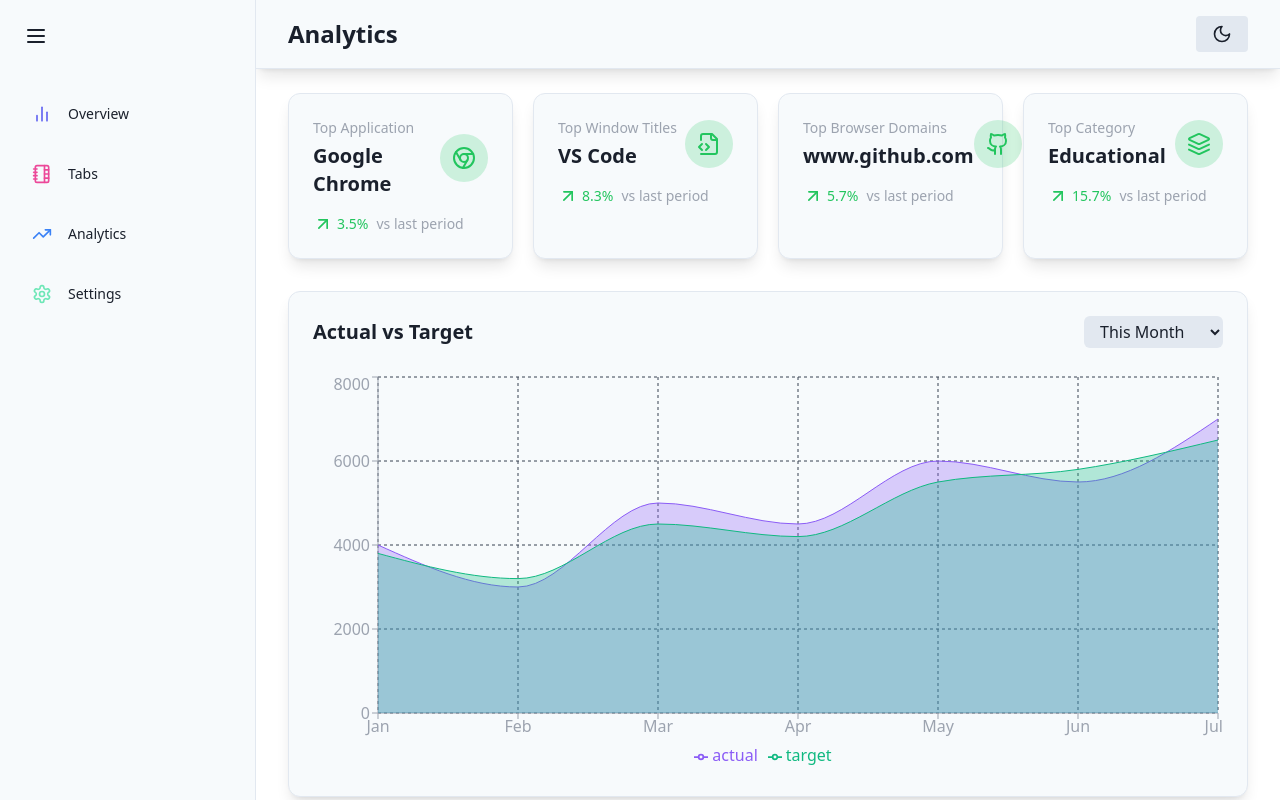
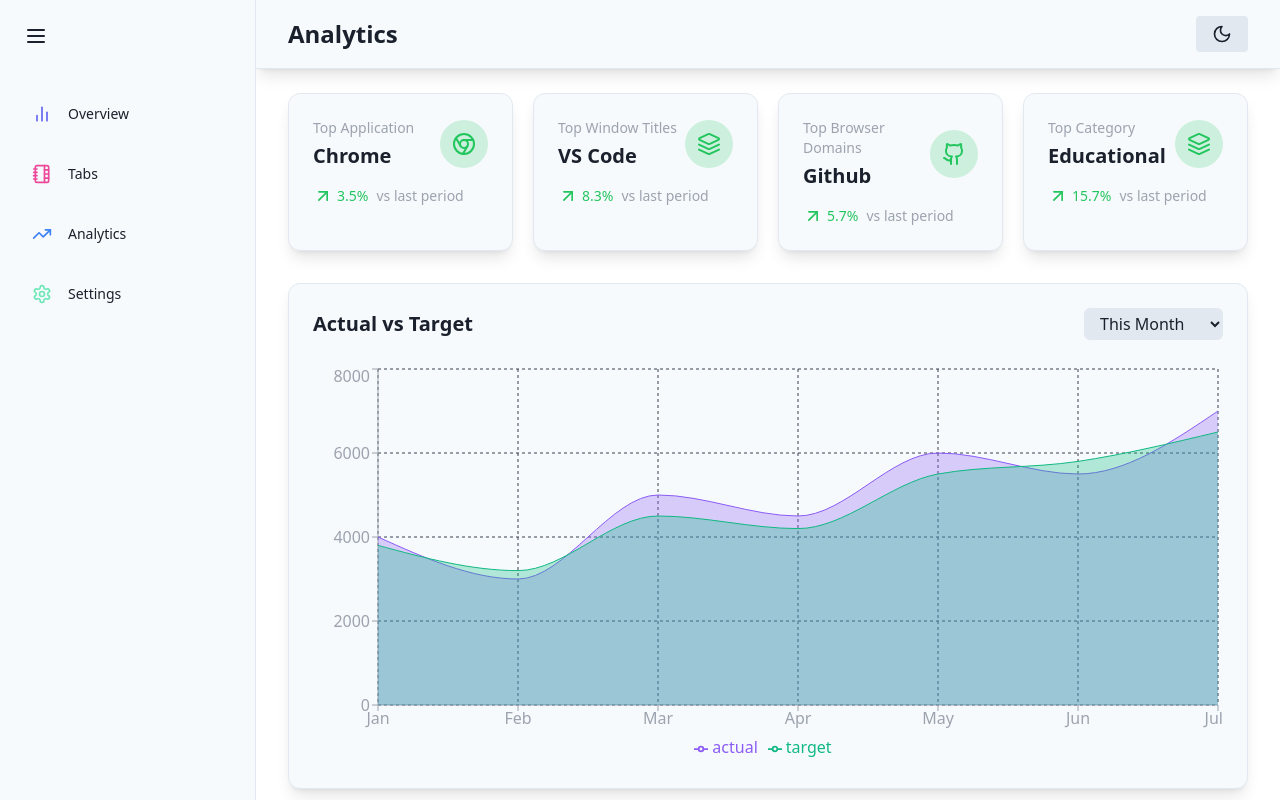
Before and after one commit to timelygator/TimelyGator, a React (Vite) app in the folder web-ui/: page /analytics in a window 1280 px wide. Built offline with nearby package versions, Linux system fonts and the light colour scheme.

Commit message:
Feature: Dynamic icons

```diff
--- a/web-ui/src/components/analytics/OverviewCards.jsx
+++ b/web-ui/src/components/analytics/OverviewCards.jsx
@@ -1,12 +1,22 @@
 import { motion } from "framer-motion";
-import { Chrome, FileCode2, Github, Layers, ArrowDownRight, ArrowUpRight } from "lucide-react";
+import * as Icons from "lucide-react";
+import { Layers, ArrowDownRight, ArrowUpRight } from "lucide-react";
+
+// Function to dynamically map values to icons
+const getIconByValue = (value) => {
+    const iconName = value.replace(/\s+/g, ""); // Remove spaces to match Lucide icon names
+    return Icons[iconName] || Layers; // Use Layers as fallback if icon is not found
+};
 
 const overviewData = [
-	{ name: "Top Application", value: "Google Chrome", change: 3.5, icon: Chrome },
-	{ name: "Top Window Titles", value: "VS Code", change: 8.3, icon: FileCode2 },
-	{ name: "Top Browser Domains", value: "www.github.com", change: 5.7, icon: Github },
-	{ name: "Top Category", value: "Educational", change: 15.7, icon: Layers },
-];
+    { name: "Top Application", value: "Chrome", change: 3.5 },
+    { name: "Top Window Titles", value: "VS Code", change: 8.3 },
+    { name: "Top Browser Domains", value: "Github", change: 5.7 },
+    { name: "Top Category", value: "Educational", change: 15.7 },
+].map((item) => ({
+    ...item,
+    icon: getIconByValue(item.value),
+}));
 
 const OverviewCards = () => {
     return (
@@ -28,7 +38,7 @@ const OverviewCards = () => {
                         <div
                             className={`p-3 rounded-full bg-opacity-20 ${item.change >= 0 ? "bg-green-500" : "bg-red-500"}`}
                         >
-							<item.icon className={`size-6  ${item.change >= 0 ? "text-green-500" : "text-red-500"}`} />
+                            <item.icon className={`size-6 ${item.change >= 0 ? "text-green-500" : "text-red-500"}`} />
                         </div>
                     </div>
                     <div
```
Also changed, not shown: 1 other file (tests, documents, lock files or other folders). Lines whose indentation alone changed are shown as unchanged.
